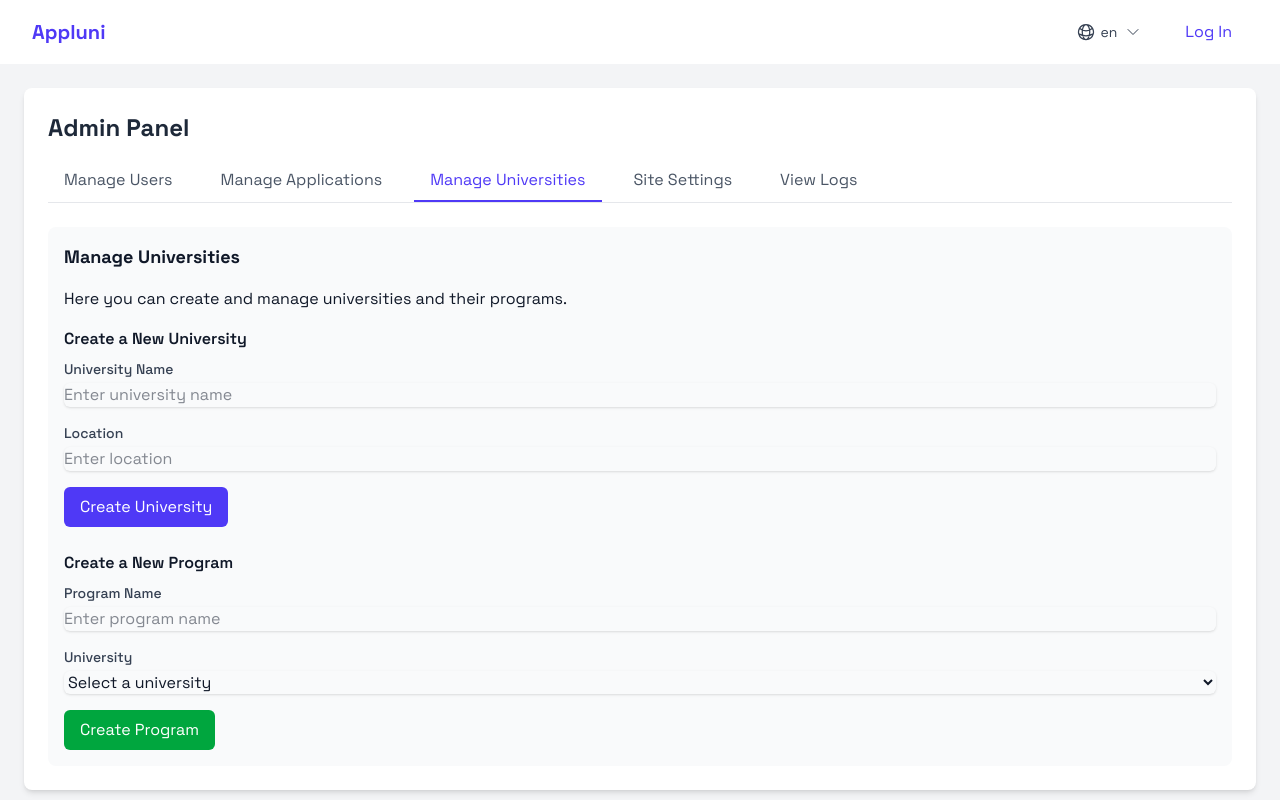
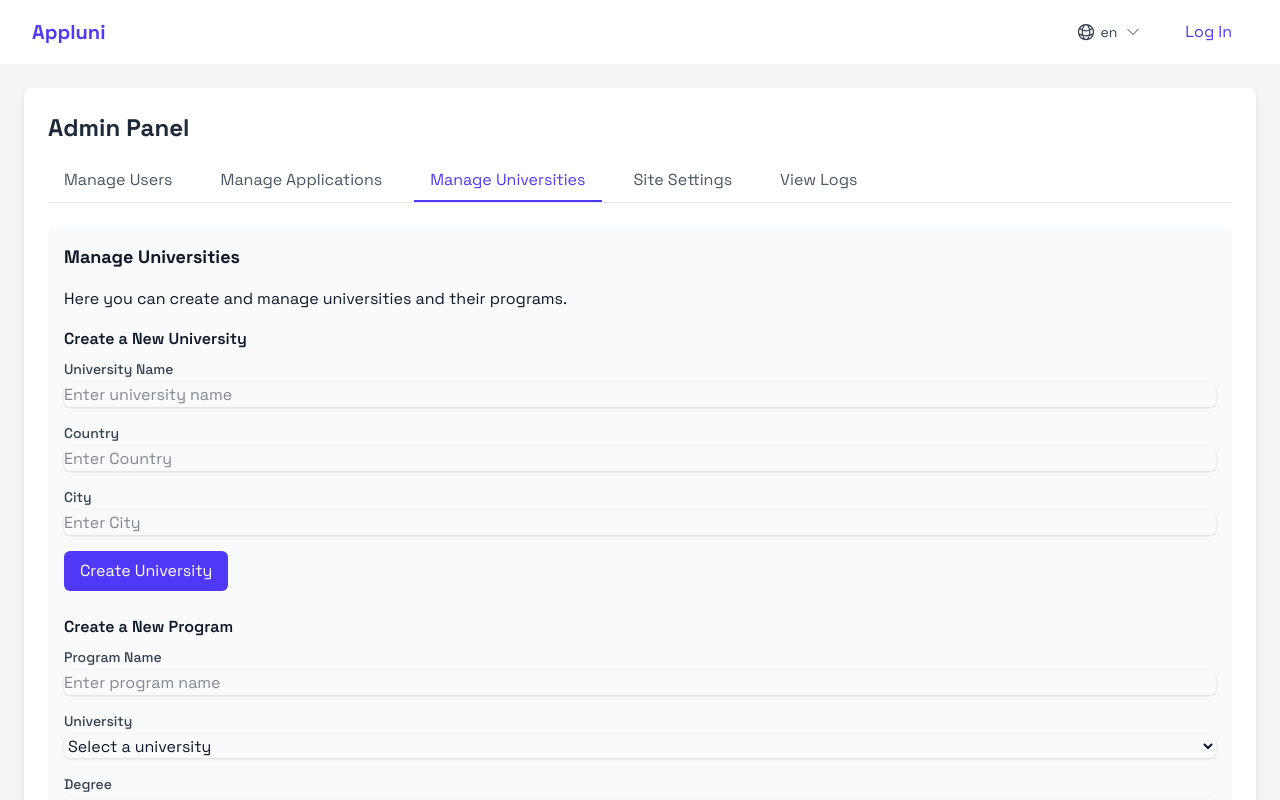
Before and after one commit to XyeCore/Appluni-Frontend, a React (Vite) app: page /admin-panel in a window 1280 px wide. Both pictures are taken after a click on the button "Manage Universities". Shown: the top 800 px of the page. Built offline with nearby package versions, Linux system fonts and the light colour scheme.

Commit message:
Update api URL(Hardcode)

```diff
--- a/src/api/api.js
+++ b/src/api/api.js
@@ -1,7 +1,7 @@
 import axios from 'axios';
 import { isTokenExpired } from '../utils/jwtUtils';
 
-const API_BASE_URL = 'http://localhost:8080'; // Updated to match backend URL
+const API_BASE_URL = 'http://backend-service:8080'; // Updated to match backend URL
 
 // Add Axios interceptor to include JWT token in all requests
 axios.interceptors.request.use(
--- a/src/components/pages/AdminPanel.jsx
+++ b/src/components/pages/AdminPanel.jsx
@@ -28,8 +28,12 @@ const AdminPanel = () => {
                 <input type="text" className="mt-1 block w-full border-gray-300 rounded-md shadow-sm" placeholder="Enter university name" />
               </div>
               <div>
-                <label className="block text-sm font-medium text-gray-700">Location</label>
-                <input type="text" className="mt-1 block w-full border-gray-300 rounded-md shadow-sm" placeholder="Enter location" />
+                <label className="block text-sm font-medium text-gray-700">Country</label>
+                <input type="text" className="mt-1 block w-full border-gray-300 rounded-md shadow-sm" placeholder="Enter Country" />
+              </div>
+              <div>
+                <label className="block text-sm font-medium text-gray-700">City</label>
+                <input type="text" className="mt-1 block w-full border-gray-300 rounded-md shadow-sm" placeholder="Enter City" />
               </div>
               <button type="submit" className="px-4 py-2 bg-indigo-600 text-white rounded-md hover:bg-indigo-700">Create University</button>
             </form>
@@ -49,13 +53,25 @@ const AdminPanel = () => {
                   <option>University B</option>
                 </select>
               </div>
+              <div>
+                <label className="block text-sm font-medium text-gray-700">Degree</label>
+                <select className="mt-1 block w-full border-gray-300 rounded-md shadow-sm">
+                  <option>Select degree level</option>
+                  <option>Bachellor</option>
+                  <option>Master</option>
+                </select>
+              </div>
+              <div>
+                <label className="block text-sm font-medium text-gray-700">Language</label>
+                <input type="text" className="mt-1 block w-full border-gray-300 rounded-md shadow-sm" placeholder="Enter program name" />
+              </div>
               <button type="submit" className="px-4 py-2 bg-green-600 text-white rounded-md hover:bg-green-700">Create Program</button>
             </form>
           </div>
         </div>
       ) },
     { label: 'Site Settings', content: 'Test content for site settings.' },
-    { label: 'View Logs', content: 'Test content for viewing logs.' },
+    { label: 'View Logs', content: 'Logs are not available right now.' },
   ];
 
   return (
```
